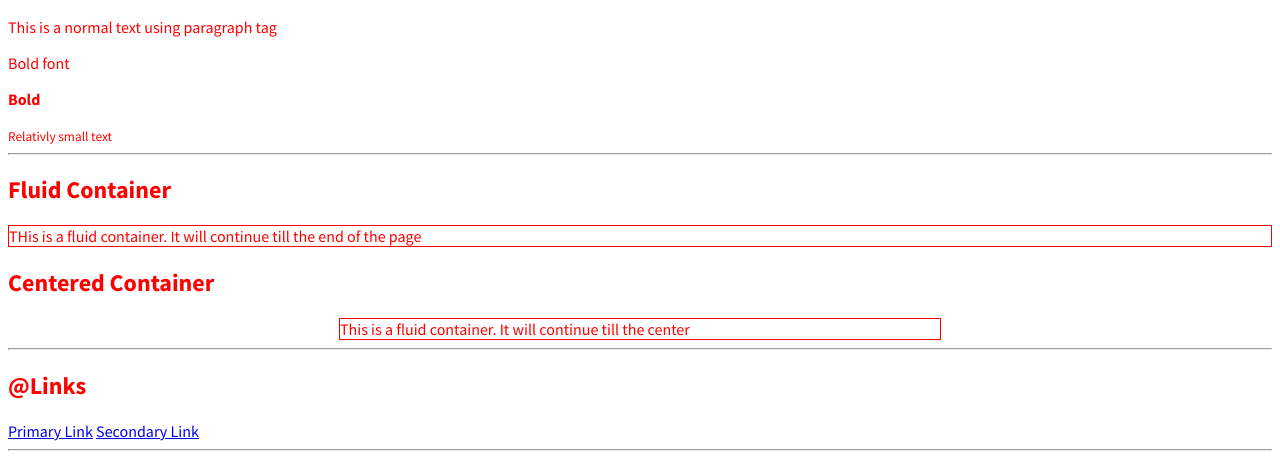
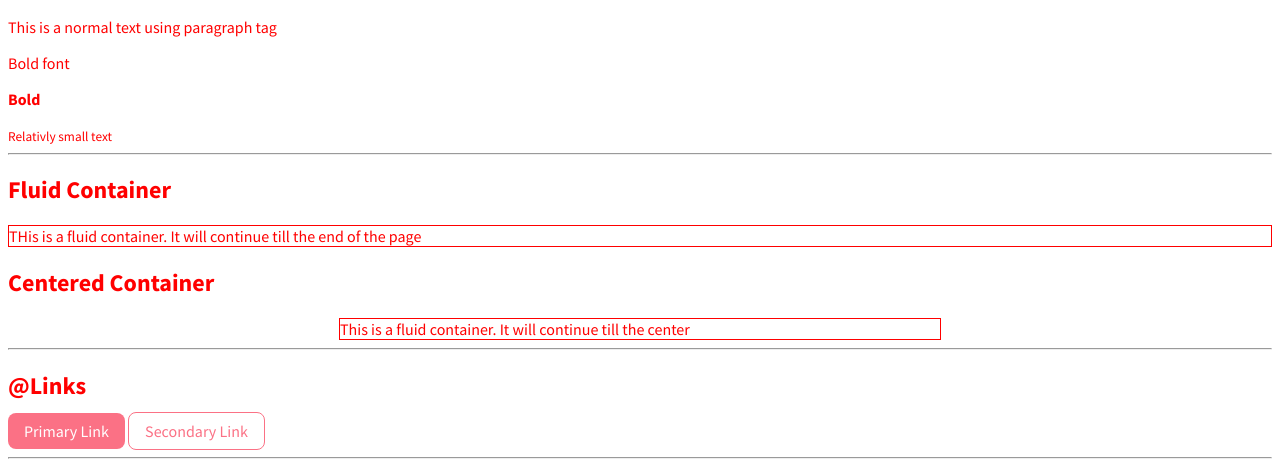
Before and after one commit to Noufaln26/Component-ibrary, a plain HTML site: page index.html in a window 1280 px wide. Shown: the part 289-757 px from the top of the page. Drawn offline with Linux system fonts and the light colour scheme.

Commit message:
feat- added link classes
added ,link primary and .link-secondary

```diff
--- a/index.css
+++ b/index.css
@@ -2,6 +2,11 @@
 body{
     color:red;
     font-family: 'Source Sans Pro', sans-serif;
+}
+
+:root{
+    --primary-color: #fb7185;
+
 }
 /* normal container*/
 .container{
@@ -14,3 +19,19 @@ body{
     max-width:600px;
     margin:auto;
 }
+
+/* Links */
+.link{
+    text-decoration: none;
+    padding: 0.5rem 1rem;
+}
+.link-primary{
+    background-color:var(--primary-color);
+    border-radius: 0.5rem;
+    color:white;
+}
+.link-secondary{
+    color:var(--primary-color);
+    border-radius: 0.5rem;
+    border: 1px solid var(--primary-color);
+}
--- a/index.html
+++ b/index.html
@@ -33,8 +33,9 @@
     <hr />
 
     <h2>@Links</h2>
-    <a href="/" >Primary Link</a>
-    <a href="/" >Secondary Link</a>
+    <a class="link link-primary" href="/" >Primary Link</a>
+    <a class="link link-secondary" href="/" >Secondary Link</a>
+    <p></p>
     <hr />
     <h2>@list</h2>
     <h3>Unordered list</h3>
```
